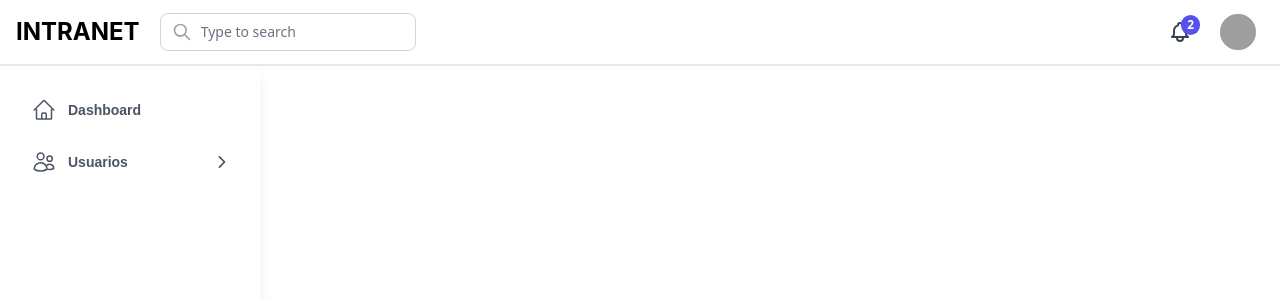
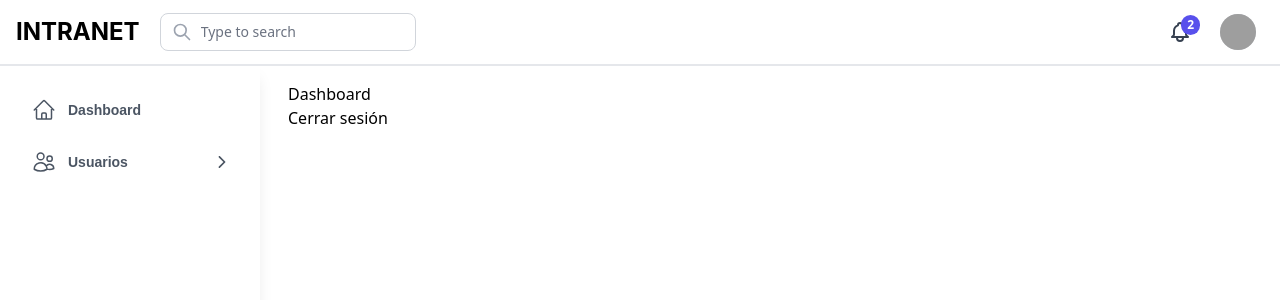
Before and after one commit to albertoG-MG/nodejs_react_mysql_template, a React (Create React App) app in the folder frontend/: page / in a window 1280 px wide. Shown: the top 300 px of the page. Built offline with nearby package versions, Linux system fonts and the light colour scheme; sample sign-in values are in the browser's storage; grey boxes are pictures that could not be loaded; a web font is replaced by a local one.

Commit message:
Se corrige la posición del contenido

```diff
--- a/frontend/src/App.js
+++ b/frontend/src/App.js
@@ -56,7 +56,7 @@
                     <NavbarMenu onToggleSidebar={toggleSidebar} onLogout={handleLogout}/>
                     <SidebarMenu isOpen={isSidebarOpen} />
                     <div className={`min-h-screen transition-all duration-300 ${shouldShowOverlay ? 'bg-black opacity-50' : ''}`}>
-                        <div className="relative top-[58px] py-4 px-8">
+                        <div className="relative top-[58px] ml-0 md:ml-64 py-6 px-8">
                             <Routes>
                                     <Route path="/" element={<Dashboard onLogout={handleLogout} />} />
                                     <Route path="*" element={<Navigate to="/" />} />
```
